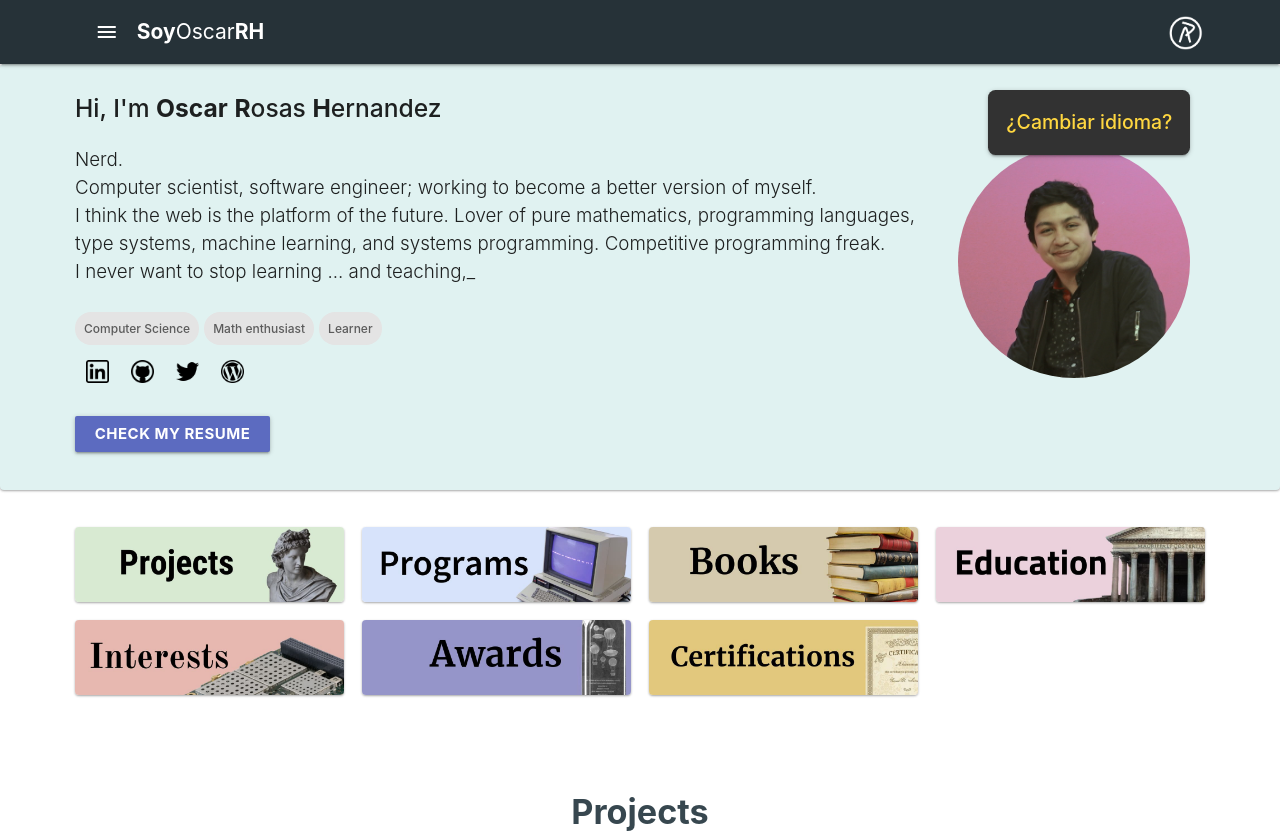
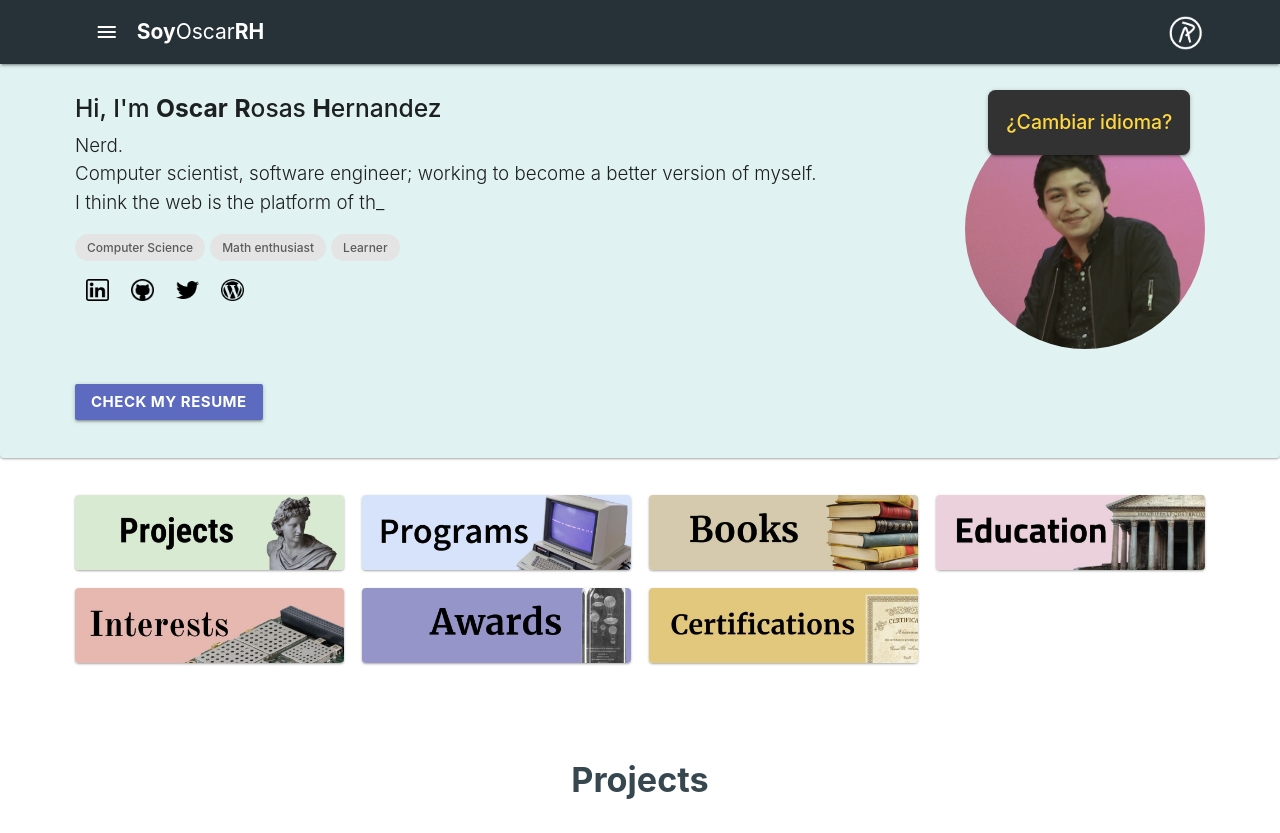
Before and after one commit to SoyOscarRH/SoyOscarRH.github.io, a React (Create React App) app in the folder web/: page / in a window 1280 px wide. Shown: the top 833 px of the page. Built offline with nearby package versions, Linux system fonts and the light colour scheme; a web font is replaced by a local one.

Commit message:
Fix image in about me

```diff
--- a/web/src/code/AboutMe/Styles.module.css
+++ b/web/src/code/AboutMe/Styles.module.css
@@ -1,22 +1,20 @@
-.Tag {
+.aboutMe {
+  padding-bottom: 2.5rem !important;
+  padding-top: 1rem !important;
+  background-color: #e0f2f1;
+}
+
+.tag {
   font-size: 1.5vh;
   display: inline;
-  padding: 0.6rem;
+  padding: 0.4rem 0.8rem;
 }
 
-.Text {
+.text {
   font-weight: 300;
   font-size: 0.9rem;
   display: grid;
   grid-template-columns: 1fr auto;
-}
-
-.AboutMe {
-  padding-bottom: 2.5rem !important;
-  padding-top: 1rem !important;
-  background-color: #e0f2f1;
-  display: grid;
-  grid-gap: 0.9rem;
 }
 
 .resumeButton {
@@ -28,16 +26,17 @@
 .Image {
   max-width: 18vh;
   border-radius: 100%;
-  margin: 1rem 1rem 0 1rem;
+  margin: 2rem 0 1rem 1.4rem;
   padding: 0;
+  float: right;
 }
 
 @media (min-width: 550px) {
   .Image {
-    max-width: 21vh;
+    max-width: 20vh;
   }
 
-  .Text {
+  .text {
     font-size: 1rem;
   }
 }
@@ -45,7 +44,6 @@
 @media (min-width: 750px) {
   .Image {
     max-width: 25vh;
-    margin: 0rem 1rem 0 1rem;
   }
   .Text {
     font-size: 1.1rem;
@@ -54,18 +52,18 @@
 
 @media (min-width: 800px) {
   .Image {
-    max-width: 27vh;
+    max-width: 26vh;
   }
-  .Text {
-    font-size: 1.215rem;
+  .text {
+    font-size: 1.22rem;
   }
 }
 
 @media (min-width: 950px) {
   .Image {
-    max-width: 29vh;
+    max-width: 30vh;
   }
-  .Text {
+  .text {
     font-size: 1.25rem;
   }
 }
--- a/web/src/code/AboutMe/index.tsx
+++ b/web/src/code/AboutMe/index.tsx
@@ -2,8 +2,8 @@ import React, { FunctionComponent, useEffect, useState } from "react"
 import { useCurrentLanguage } from "../App/Language"
 import { LinksToSocialMedia } from "../Header/SideMenu"
 
-import GeneralStyles from "../App/GeneralStyles.module.css"
-import Styles from "./Styles.module.css"
+import general from "../App/GeneralStyles.module.css"
+import style from "./Styles.module.css"
 
 import AboutMeData from "../../data/AboutMe"
 
@@ -18,59 +18,42 @@ const ProfilePhoto: FunctionComponent = () => {
   }, [updateProfileID])
 
   const source = `Images/Profiles/Profile${profileID}.jpg`
-  return <img title="me" alt="me" src={source} className={Styles.Image} />
+  return <img title="me" alt="me" src={source} className={style.Image} />
 }
-
-const Links: FunctionComponent<{ tags: Array<string> }> = ({ tags }) => (
-  <>
-    <div style={{ paddingTop: "1rem" }}>
-      {tags.map(tag => (
-        <span key={tag} className={"chip " + Styles.Tag}>
-          {tag}
-        </span>
-      ))}
-    </div>
-
-    <div style={{ maxWidth: "12rem", paddingTop: "1rem" }}>
-      <LinksToSocialMedia />
-    </div>
-  </>
-)
 
 const AboutMeSection: FunctionComponent = () => {
   const language = useCurrentLanguage()
-  const { Text, SayHi, ShowMyCV, Tags } = AboutMeData[language]
+  const { text, sayHi, checkResume, tags } = AboutMeData[language]
 
   useEffect(() => {
     const DOMNode = document.getElementById("movingText") as HTMLElement
-    return printInDOMNode(DOMNode, Text)
-  }, [Text])
+    return printInDOMNode(DOMNode, text)
+  }, [text])
 
-  const className = [GeneralStyles.Container, GeneralStyles.Card, Styles.AboutMe].join(" ")
-  const resumeClasses = "btn indigo lighten-1 " + Styles.resumeButton
+  const resumeClasses = "btn indigo lighten-1 " + style.resumeButton
 
   return (
-    <div className={className} id="AboutMe">
+    <div className={[general.Container, general.Card, style.aboutMe].join(" ")} id="AboutMe">
+      <ProfilePhoto />
+
       <h5 style={{ fontWeight: 500 }}>
-        {SayHi} <b>R</b>osas <b>H</b>ernandez
+        {sayHi} <b>R</b>osas <b>H</b>ernandez
       </h5>
 
-      <div className={Styles.Text}>
-        <div style={{ display: "grid", gridTemplateRows: "1fr auto" }}>
-          <span className={Styles.movingText} id="movingText" />
-          <div style={{ paddingTop: "0.8rem" }} className="hide-on-small-only">
-            <Links tags={Tags} />
-          </div>
-        </div>
-        <ProfilePhoto />
+      <span className={style.text} id="movingText" />
+      <div style={{ paddingTop: "1rem" }}>
+        {tags.map(tag => (
+          <span key={tag} className={"chip " + style.tag}>
+            {tag}
+          </span>
+        ))}
       </div>
 
-      <div className="hide-on-med-and-up">
-        <Links tags={Tags} />
+      <div style={{ maxWidth: "12rem", paddingTop: "1rem" }}>
+        <LinksToSocialMedia />
       </div>
-
       <a href="OscarRosasResume.pdf" target="_blank" className={resumeClasses}>
-        <span>{ShowMyCV}</span>
+        <span>{checkResume}</span>
       </a>
     </div>
   )
--- a/web/src/code/Helpers/printInDOMNode.ts
+++ b/web/src/code/Helpers/printInDOMNode.ts
@@ -1,4 +1,4 @@
-const speedTyping = 10
+const speedTyping = 30
 const speedNewLine = 600
 
 const printInDOMNode = (DOMNode: HTMLElement, Text: Array<string>) => {
--- a/web/src/data/AboutMe.tsx
+++ b/web/src/data/AboutMe.tsx
@@ -2,34 +2,34 @@ import React from "react"
 
 const AboutMe = {
   english: {
-    SayHi: (
+    sayHi: (
       <span>
         Hi, I'm <b>Oscar</b>
       </span>
     ),
-    ShowMyCV: "CHECK MY RESUME",
-    Text: [
+    checkResume: "CHECK MY RESUME",
+    text: [
       "Nerd.",
       "Computer scientist, software engineer; working to become a better version of myself.",
       "I think the web is the platform of the future. Lover of pure mathematics, programming languages, type systems, machine learning, and systems programming. Competitive programming freak.",
       "I never want to stop learning ... and teaching, that's why I founded CompilandoConocimiento.",
     ],
-    Tags: ["Computer Science", "Math enthusiast", "Learner"],
+    tags: ["Computer Science", "Math enthusiast", "Learner"],
   },
   spanish: {
-    SayHi: (
+    sayHi: (
       <span>
         Hola, <b>Soy Oscar</b>
       </span>
     ),
-    ShowMyCV: "CHECA MI CURRICULUM",
-    Text: [
+    checkResume: "CHECA MI RESUME",
+    text: [
       "Nerd.",
       "Computólogo e ingeniero de software, trabajando en crear una mejor versión de mi mismo.",
       "Creo que la web es la plataforma del futuro. Amante de las matemáticas puras, los lenguajes de programación, sistemas de tipado, machine learning. Apasionado de la programación competitiva. ",
       "Nunca quiero dejar de aprender ... y de enseñar, por eso fundé CompilandoConocimiento.",
     ],
-    Tags: ["Computólogo", "Siempre aprendiendo", "Amante de las matemáticas"],
+    tags: ["Computólogo", "Siempre aprendiendo", "Amante de las matemáticas"],
   },
 }
 
```
